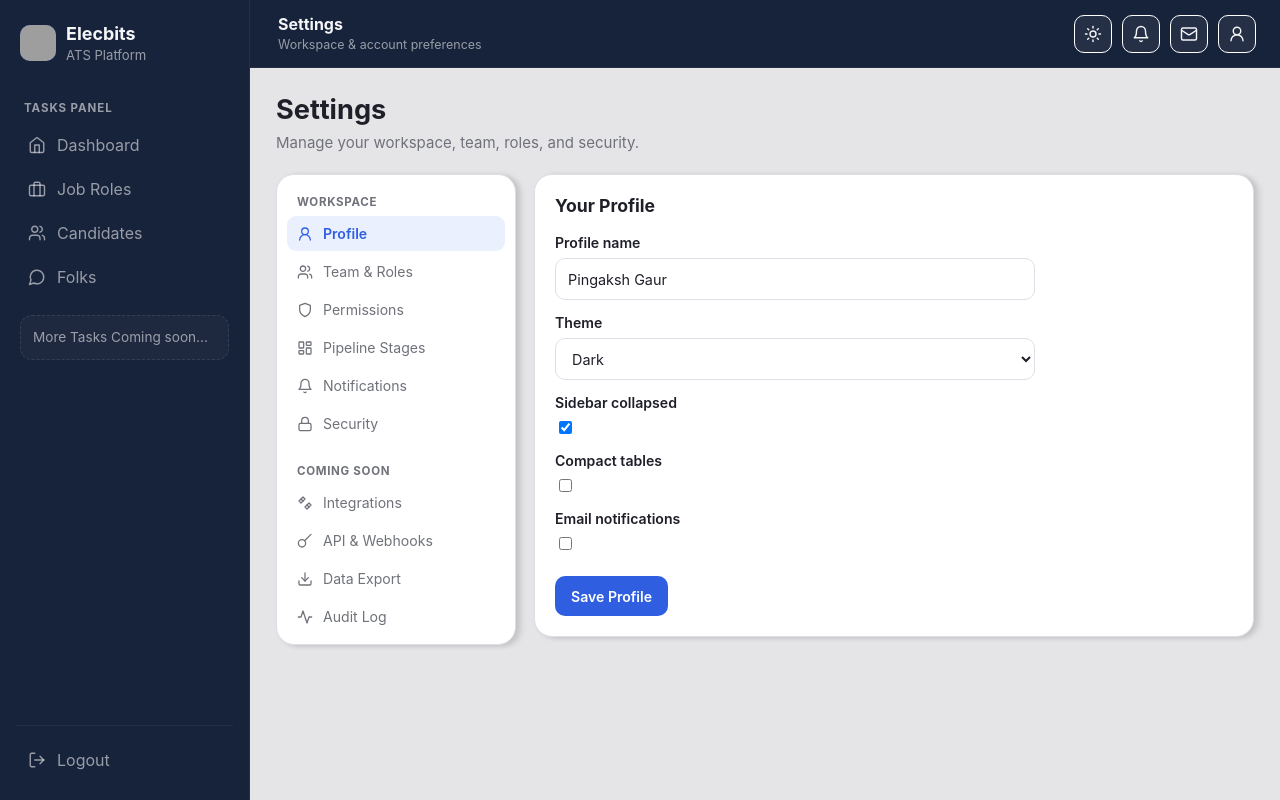
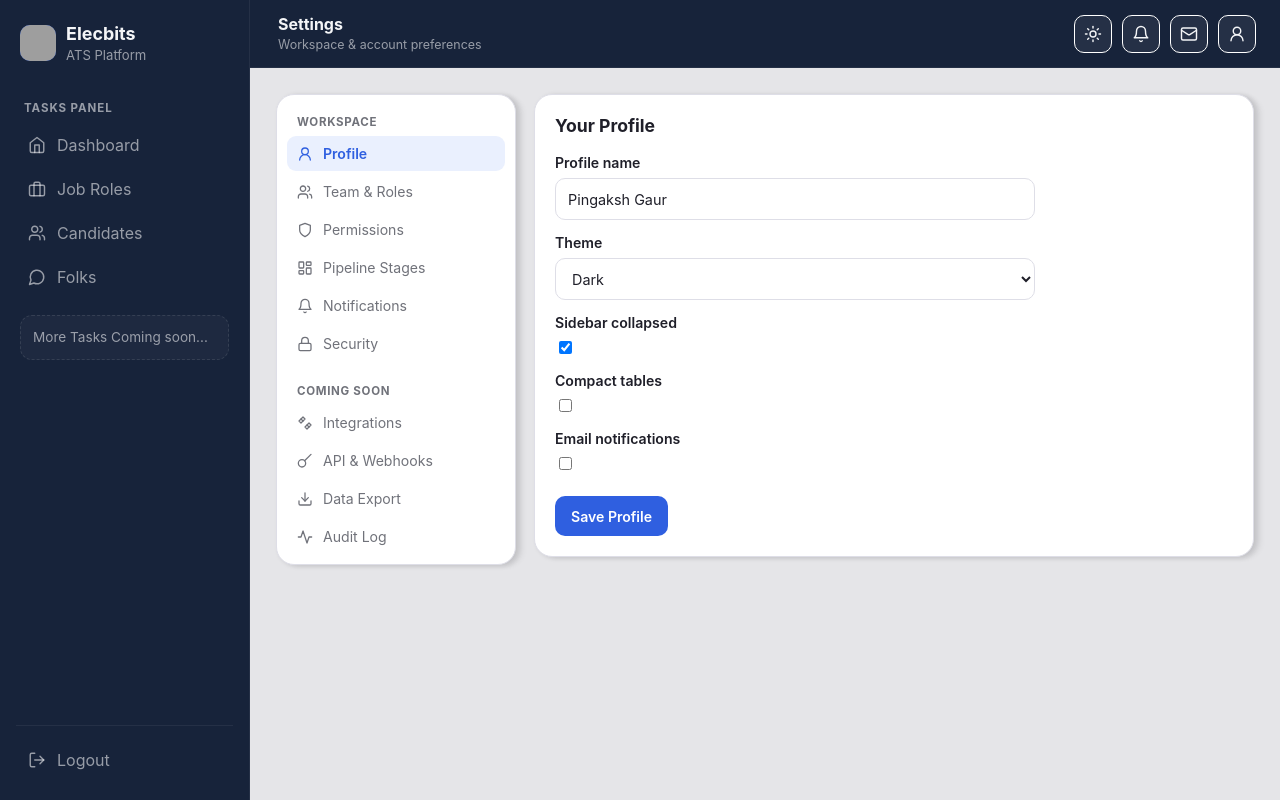
Before and after one commit to Bhardwaj-ux/ATS_Prototype_PHASE_1_MAIN-RECOVERED, a Django app: page /account/settings/ in a window 1280 px wide. Run offline with Django 5.2, Linux system fonts and the light colour scheme; a user stored in the database is signed in; data comes from the database, SQL or seed files in the repository; grey boxes are pictures that could not be loaded.

Commit message:
Removed Settings title from Settings page

```diff
--- a/templates/accounts/settings.html
+++ b/templates/accounts/settings.html
@@ -65,12 +65,6 @@
 {% endblock %}
 
 {% block content %}
-<section class="page-header">
-  <div>
-    <h1>Settings</h1>
-    <p>Manage your workspace, team, roles, and security.</p>
-  </div>
-</section>
 
 <div class="settings-grid">
   <nav class="card settings-nav">
```
